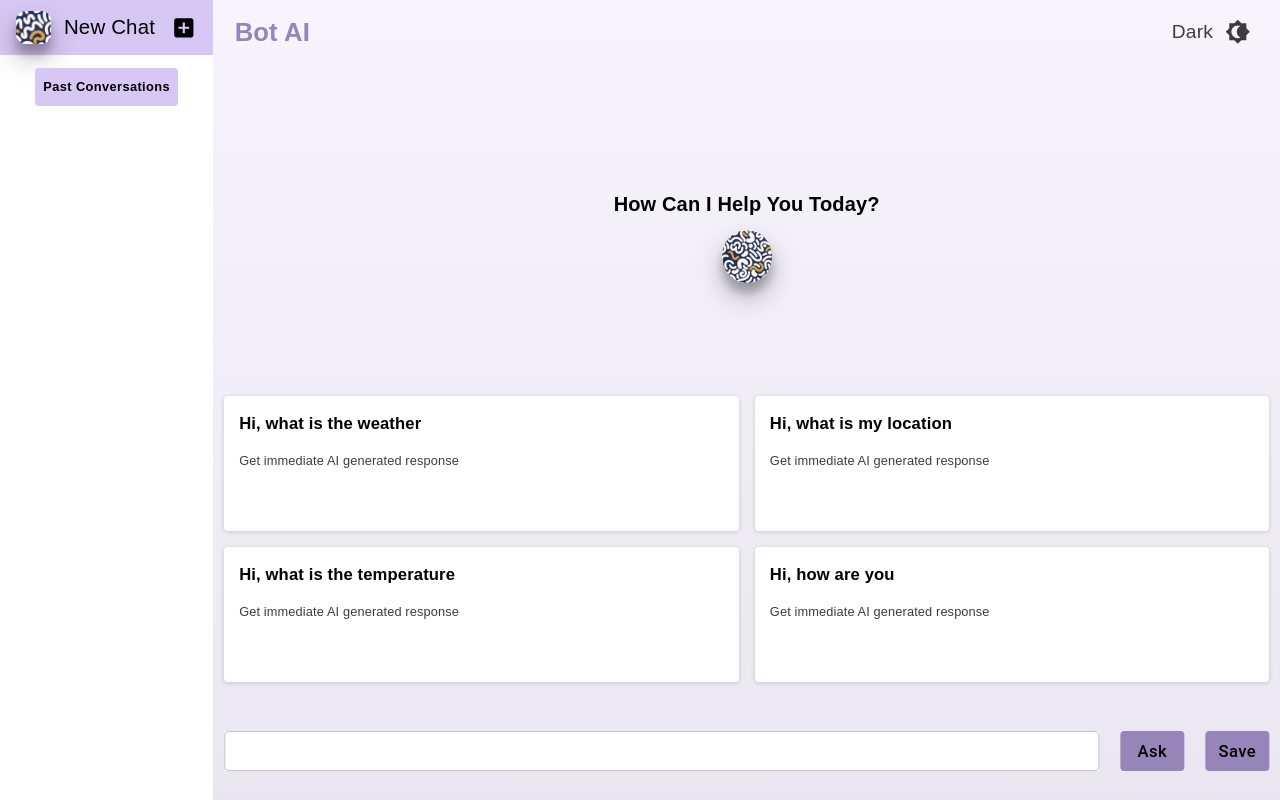
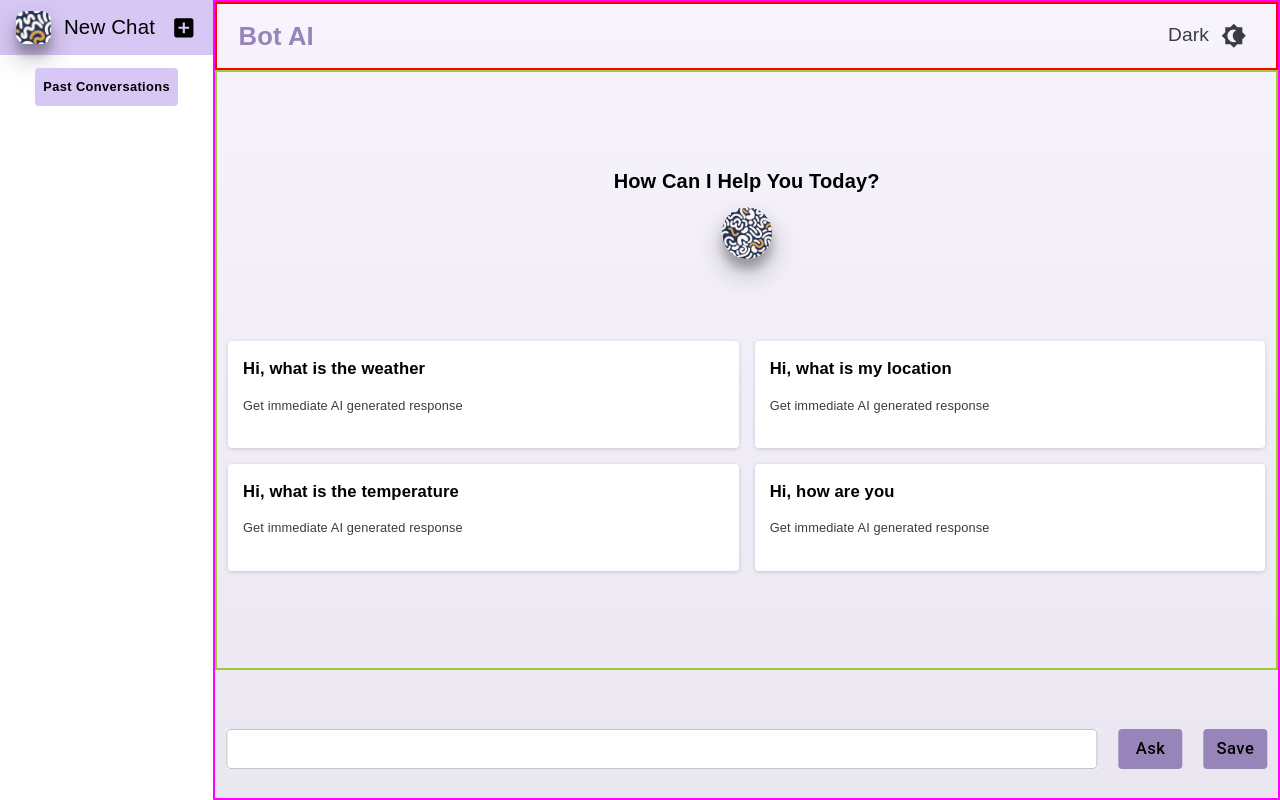
Before and after one commit to bhargav-parashar/bot-ai, a React (Create React App) app: page / in a window 1280 px wide. Built offline with nearby package versions, Linux system fonts and the light colour scheme.

Commit message:
Scrollable chats

```diff
--- a/src/components/ChatCard/ChatCard.jsx
+++ b/src/components/ChatCard/ChatCard.jsx
@@ -1,6 +1,7 @@
 import React, { useState } from "react";
 import { Box, Stack, Typography, IconButton } from "@mui/material";
 import humanAvatar from "../../assets/images/human-avatar.png";
+import aiAvatar from "../../assets/images/ai-profile-large.png";
 import { format } from 'date-fns';
 
 const ChatCard = ({ details }) => {
@@ -17,8 +18,9 @@ const ChatCard = ({ details }) => {
     >
       <Box
         component="img"
-        src={humanAvatar}
+        src={details.type === "AI" ? aiAvatar : humanAvatar}
         alt="human-avatar"
+        borderRadius="50%"
         height={{ xs: 30, md: 68 }}
         width={{ xs: 30, md: 68 }}
       />
--- a/src/components/InputBox/InputBox.jsx
+++ b/src/components/InputBox/InputBox.jsx
@@ -1,9 +1,16 @@
 import { Box, Button, TextField } from "@mui/material";
 import styles from "./InputBox.module.css";
+import React, {useState} from 'react';
 
-const InputBox = ({ question = "Hello" }) => {
+const InputBox = ({ question = "Hello", generateResponse }) => {
+    const[input,setInput] = useState();
+    const handleSubmit = (e) =>{
+      e.preventDefault();
+      generateResponse(input);
+      setInput("");
+    };
     return (
-    <Box className={styles.wrapper}>
+      <Box className={styles.wrapper} component={'form'} onSubmit={handleSubmit}>
         <Box sx={{
           width:{xs:"62%", sm:"80%", lg:"88%"},
           // border:"2px solid red"
@@ -13,6 +20,8 @@ const InputBox = ({ question = "Hello" }) => {
             variant="outlined"
             fullWidth
             sx={{ bgcolor: "primary.bgLight" }}
+            value={input}
+            onChange={(e)=>setInput(e.target.value)}
           />
         </Box>
 
@@ -25,7 +34,7 @@ const InputBox = ({ question = "Hello" }) => {
             fontSize: { xs: "3vw", sm: "1.8vw", md:"2vw", lg: "1.3vw" },
             width:"fit-content"
           }}
-        type="contained"
+          type="submit"
         >
           Ask
         </Button>
--- a/src/components/Navbar/Navbar.module.css
+++ b/src/components/Navbar/Navbar.module.css
@@ -1,7 +1,7 @@
 .wrapper{
     display: flex;
     justify-content: space-between;
-    /* border:2px solid red;  */
+    border:2px solid red;
     height:4.3vw;
     align-items: center;
     padding: 3% 2%;
--- a/src/pages/Home/Home.jsx
+++ b/src/pages/Home/Home.jsx
@@ -1,4 +1,4 @@
-import React, {useState} from 'react';
+import React, {useState,useContext} from 'react';
 import { Box } from "@mui/material";
 import styles from "./Home.module.css";
 import Navbar from "../../components/Navbar/Navbar";
@@ -34,17 +34,28 @@ const Home = () => {
     setChatId((prev)=>prev+2);
   };
   return (
-    <Box className={styles.wrapper}>
+    <Box className={styles.wrapper} >
       <Navbar/>
-      <Box className={styles.chatSection}>
+      <Box className={styles.chatSection} sx={{overflowY: "auto",
+      "&::-webkit-scrollbar": {
+        width: "10px",
+      },
+      "&::-webkit-scrollbar-track": {
+        boxShadow: "inset 0 0 8px rgba(0,0,0,0.1)",
+        borderRadius: "8px",
+      },
+      "&::-webkit-scrollbar-thumb": {
+        backgroundColor: "rgba(151, 133, 186,0.4)",
+        borderRadius: "8px",
+      }}} >
 
         {chat.length === 0 &&<Hero/>}
         {chat.length === 0 && <SuggestionGrid generateResponse = {generateResponse}/>}
         {chat.length > 0 &&  chat.map((item)=><ChatCard details={item} />)}
 
-        <InputBox/>
+        {/* <InputBox generateResponse={generateResponse} /> */}
       </Box>
-
+      <InputBox generateResponse={generateResponse} />
     </Box>
   );
 };
--- a/src/pages/Home/Home.module.css
+++ b/src/pages/Home/Home.module.css
@@ -1,13 +1,15 @@
 .wrapper{
-    /* border:2px solid magenta; */
+    border:2px solid magenta;
     height:100%;
     display: flex;
     flex-direction: column;
-    justify-content: space-between;
+    justify-content: flex-start;
+    position: relative;
 }
 .chatSection{
-    /* border:2px solid yellowgreen; */
-    height:95%;
+    border:2px solid yellowgreen;
+    height:75vh;
+    /* height:300px; */
     padding:1%;
-    position: relative;
+
 }
```
Lines whose indentation alone changed are shown as unchanged.
